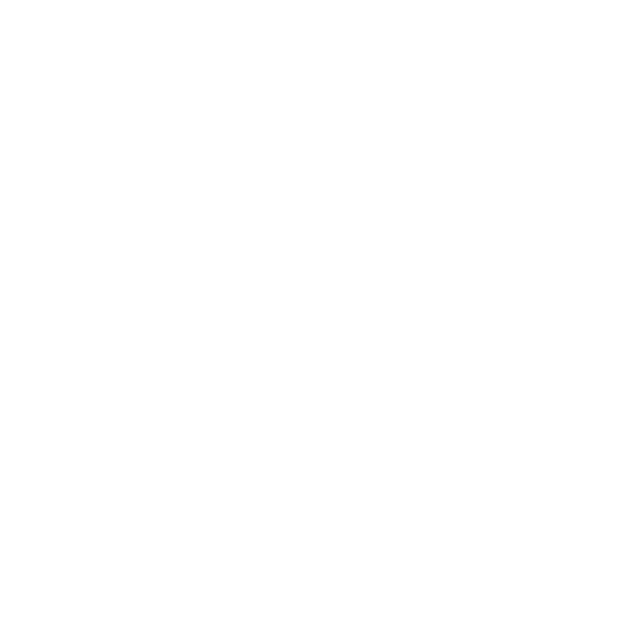
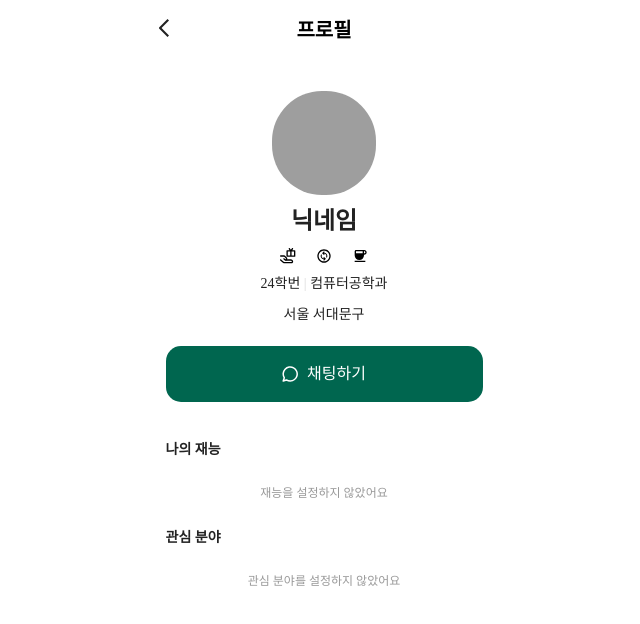
Before and after one commit to EFUB-SWS-Rudolph/Frontend, a React (Vite) app in the folder sws/: page /ewhain in a window 1280 px wide. Before the commit this address had no page. Shown: the top 624 px of the page, without its empty margins (316-956 px from the left). Built offline with nearby package versions, Linux system fonts and the light colour scheme; grey boxes are pictures that could not be loaded; a web font is replaced by a local one.

Commit message:
💄Design: design individual inquiry page ui

```diff
--- a/sws/src/App.jsx
+++ b/sws/src/App.jsx
@@ -7,6 +7,7 @@
 import MajorFilter from './ewhainList/pages/MajorFilter';
 import PeriodFilter from './ewhainList/pages/PeriodFilter';
 import DeptFilter from './ewhainList/pages/DeptFilter';
+import IndividualInquiry from './ewhainList/pages/IndividualInquiry';
 
 function App() {
   return (
@@ -21,6 +22,7 @@
           <Route path="/ewhainfilter/dept" element={<DeptFilter />} />
           <Route path="/ewhainfilter/dept/major" element={<MajorFilter />} />
           <Route path="/ewhainfilter/period" element={<PeriodFilter />} />
+          <Route path="/ewhain" element={<IndividualInquiry />} />
         </Route>
       </Routes>
     </BrowserRouter>
--- a/sws/src/ewhainList/components/ChatButton.jsx
+++ b/sws/src/ewhainList/components/ChatButton.jsx
@@ -29,6 +29,7 @@
   height: 56px;
   display: flex;
   align-items: center;
+  justify-content: center;
   border-radius:  15px;
   background-color: ${({ theme }) => theme.colors.primary};
   color: ${({ theme }) => theme.colors.white};
@@ -37,14 +38,15 @@
 const ChatBtnContents = styled.div`
   display: flex;
   justify-content: space-between;
+  align-items: center;
   width: 84px;
   height: 24px;
 `;
 
 const ChatText = styled.div`
-  font-family: ${({ theme }) => theme.fonts.body.large.fontFamily};
-  font-size: ${({ theme }) => theme.fonts.body.large.fontSize};
-  font-style: ${({ theme }) => theme.fonts.body.large.fontStyle};
-  font-weight: ${({ theme }) => theme.fonts.body.large.fontWeight};
-  line-height: ${({ theme }) => theme.fonts.body.large.lineHeight};
+  font-family: ${({ theme }) => theme.fonts.display.body.large.fontFamily};
+  font-size: ${({ theme }) => theme.fonts.display.body.large.fontSize};
+  font-style: ${({ theme }) => theme.fonts.display.body.large.fontStyle};
+  font-weight: ${({ theme }) => theme.fonts.display.body.large.fontWeight};
+  line-height: ${({ theme }) => theme.fonts.display.body.large.lineHeight};
 `;
--- a/sws/src/ewhainList/components/TalentInterestItem.jsx
+++ b/sws/src/ewhainList/components/TalentInterestItem.jsx
@@ -21,11 +21,11 @@
   `};
 
   border: 1px solid transparent;
-  border-radius: 12px;
-  font-family: ${({ theme }) => theme.fonts.body.medium.fontFamily};
-  font-size: ${({ theme }) => theme.fonts.body.medium.fontSize};
-  font-style: ${({ theme }) => theme.fonts.body.medium.fontStyle};
-  font-weight: ${({ theme }) => theme.fonts.body.medium.fontWeight};
-  line-height: ${({ theme }) => theme.fonts.body.medium.lineHeight};
+  border-radius: 90px;
+  font-family: ${({ theme }) => theme.fonts.display.body.medium.fontFamily};
+  font-size: ${({ theme }) => theme.fonts.display.body.medium.fontSize};
+  font-style: ${({ theme }) => theme.fonts.display.body.medium.fontStyle};
+  font-weight: ${({ theme }) => theme.fonts.display.body.medium.fontWeight};
+  line-height: ${({ theme }) => theme.fonts.display.body.medium.lineHeight};
   color: ${({ theme }) => theme.colors.black};
 `;
--- a/sws/src/ewhainList/components/UserProfileCard.jsx
+++ b/sws/src/ewhainList/components/UserProfileCard.jsx
@@ -4,10 +4,11 @@
 import GIVE from "../icons/icon_give.svg?react";
 import COFFEECHAT from "../icons/icon_coffeechat.svg?react";
 
-export default function UserProfileCard() {
+export default function UserProfileCard({ id }) {
   const userGive = true;
   const userExchange = true;
   const userCoffeechat = true;
+  const userStudentId = true;
 
   return (
     <UserProfileWrapper>
@@ -47,6 +48,7 @@
   width: 104px;
   height: 104px;
   box-shadow: rgba(0, 0, 0, 0.25);
+  border-radius: 50px;
 `;
 
 const UserNickname = styled.div`
@@ -66,11 +68,11 @@
 `;
 
 const UserUnivInfo = styled.div`
-  font-family: ${({ theme }) => theme.fonts.body.medium.fontFamily};
-  font-size: ${({ theme }) => theme.fonts.body.medium.fontSize};
-  font-style: ${({ theme }) => theme.fonts.body.medium.fontStyle};
-  font-weight: ${({ theme }) => theme.fonts.body.medium.fontWeight};
-  line-height: ${({ theme }) => theme.fonts.body.medium.lineHeight};
+  font-family: ${({ theme }) => theme.fonts.display.body.medium.fontFamily};
+  font-size: ${({ theme }) => theme.fonts.display.body.medium.fontSize};
+  font-style: ${({ theme }) => theme.fonts.display.body.medium.fontStyle};
+  font-weight: ${({ theme }) => theme.fonts.display.body.medium.fontWeight};
+  line-height: ${({ theme }) => theme.fonts.display.body.medium.lineHeight};
   color: ${({ theme }) => theme.colors.black};
   span {
     color: ${({ theme }) => theme.colors.gray300};
@@ -78,10 +80,10 @@
 `;
 
 const UserLocation = styled.div`
-  font-family: ${({ theme }) => theme.fonts.body.medium.fontFamily};
-  font-size: ${({ theme }) => theme.fonts.body.medium.fontSize};
-  font-style: ${({ theme }) => theme.fonts.body.medium.fontStyle};
-  font-weight: ${({ theme }) => theme.fonts.body.medium.fontWeight};
-  line-height: ${({ theme }) => theme.fonts.body.medium.lineHeight};
+  font-family: ${({ theme }) => theme.fonts.display.body.medium.fontFamily};
+  font-size: ${({ theme }) => theme.fonts.display.body.medium.fontSize};
+  font-style: ${({ theme }) => theme.fonts.display.body.medium.fontStyle};
+  font-weight: ${({ theme }) => theme.fonts.display.body.medium.fontWeight};
+  line-height: ${({ theme }) => theme.fonts.display.body.medium.lineHeight};
   color: ${({ theme }) => theme.colors.black};
 `;
--- /dev/null
+++ b/sws/src/ewhainList/pages/IndividualInquiry.jsx
@@ -0,0 +1,136 @@
+import { useNavigate } from 'react-router-dom';
+import styled from 'styled-components';
+import theme from '../../styles/theme';
+import EwhainListHeader from '../components/common/EwhainListHeader';
+import UserProfileCard from '../components/UserProfileCard';
+import TalentInterestItem from '../components/TalentInterestItem';
+import ChatButton from '../components/ChatButton';
+
+// id를 전달받아 해당 user의 정보 조회
+export default function IndividualInquiry({ id }) {
+  const navigate = useNavigate();
+  const isItemEmpty = true;
+
+  const handleMoveList = () => {
+    navigate('/ewhainlist');
+  };
+
+  return (
+    <Wrapper>
+      <EwhainListHeader header="프로필" onClick={handleMoveList} />
+      <PageContents>
+        <UserInfoContainer>
+          <UserProfileCard /> {/* user id 전달 */}
+          <ChatButton />
+        </UserInfoContainer>
+
+        <UserTalentInterest>
+          <UserItems>
+            <Title>나의 재능</Title>
+            <ItemContainer>
+              {/* map 사용 */}
+              {isItemEmpty ?
+                <NoticeContainer>
+                  <Notice>재능을 설정하지 않았어요</Notice>
+                </NoticeContainer> :
+                <>
+                  <TalentInterestItem item="음악" />
+                  <TalentInterestItem item="독일어" />
+                  <TalentInterestItem item="프로그래밍" />
+                </>
+              }
+            </ItemContainer>
+          </UserItems>
+
+          <UserItems>
+            <Title>관심 분야</Title>
+            <ItemContainer>
+              {/* map 사용 */}
+              {isItemEmpty ?
+                <NoticeContainer>
+                  <Notice>관심 분야를 설정하지 않았어요</Notice>
+                </NoticeContainer> :
+                <TalentInterestItem item="음악" />
+              }
+            </ItemContainer>
+          </UserItems>
+        </UserTalentInterest>
+        <Spacer />
+      </PageContents>
+    </Wrapper>
+  );
+}
+
+const Wrapper = styled.div`
+  width: 100%;
+  display: flex;
+  flex-direction: column;
+`;
+
+const PageContents = styled.div`
+  width: 100%;
+  padding: 30px;
+  display: flex;
+  flex-direction: column;
+  align-items: center;
+`;
+
+const UserInfoContainer = styled.div`
+  display: flex;
+  flex-direction: column;
+  align-items: center;
+`;
+
+const UserTalentInterest = styled.div`
+  display: flex;
+  flex-direction: column;
+  align-items: center;
+  gap: 16px;
+  padding: 20px 0;
+`;
+
+const UserItems = styled.div`
+  width: 317px;
+  display: flex;
+  flex-direction: column;
+  gap: 16px;
+`;
+
+const Title = styled.h3`
+  font-family: ${({ theme }) => theme.fonts.display.small.fontFamily};
+  font-size: ${({ theme }) => theme.fonts.display.small.fontSize};
+  font-style: ${({ theme }) => theme.fonts.display.small.fontStyle};
+  font-weight: ${({ theme }) => theme.fonts.display.small.fontWeight};
+  line-height: ${({ theme }) => theme.fonts.display.small.lineHeight};
+  color: ${({ theme }) => theme.colors.black};
+`;
+
+const ItemContainer = styled.div`
+  display: flex;
+  width: 317px;
+  gap: 8px;
+`;
+
+const NoticeContainer = styled.div`
+  width: 317px;
+  height: 36px;
+  display: flex;
+  justify-content: center;
+  align-items: center;
+`;
+
+const Notice = styled.div`
+  font-family: ${({ theme }) => theme.fonts.display.title.small.fontFamily};
+  font-size: ${({ theme }) => theme.fonts.display.title.small.fontSize};
+  font-style: ${({ theme }) => theme.fonts.display.title.small.fontStyle};
+  font-weight: ${({ theme }) => theme.fonts.display.title.small.fontWeight};
+  line-height: ${({ theme }) => theme.fonts.display.title.small.lineHeight};
+  color: ${({ theme }) => theme.colors.gray500};
+  display: flex;
+  justify-content: center;
+  align-items: center;
+`;
+
+const Spacer = styled.div`
+  flex: 1;
+`;
```
